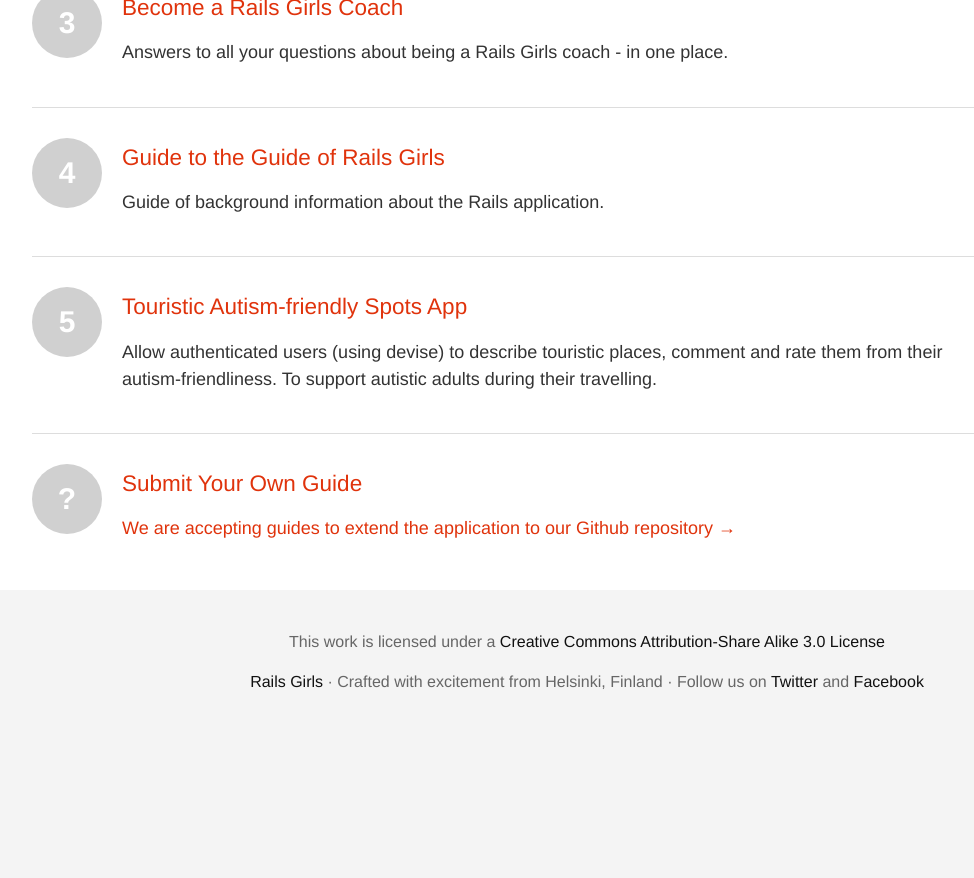
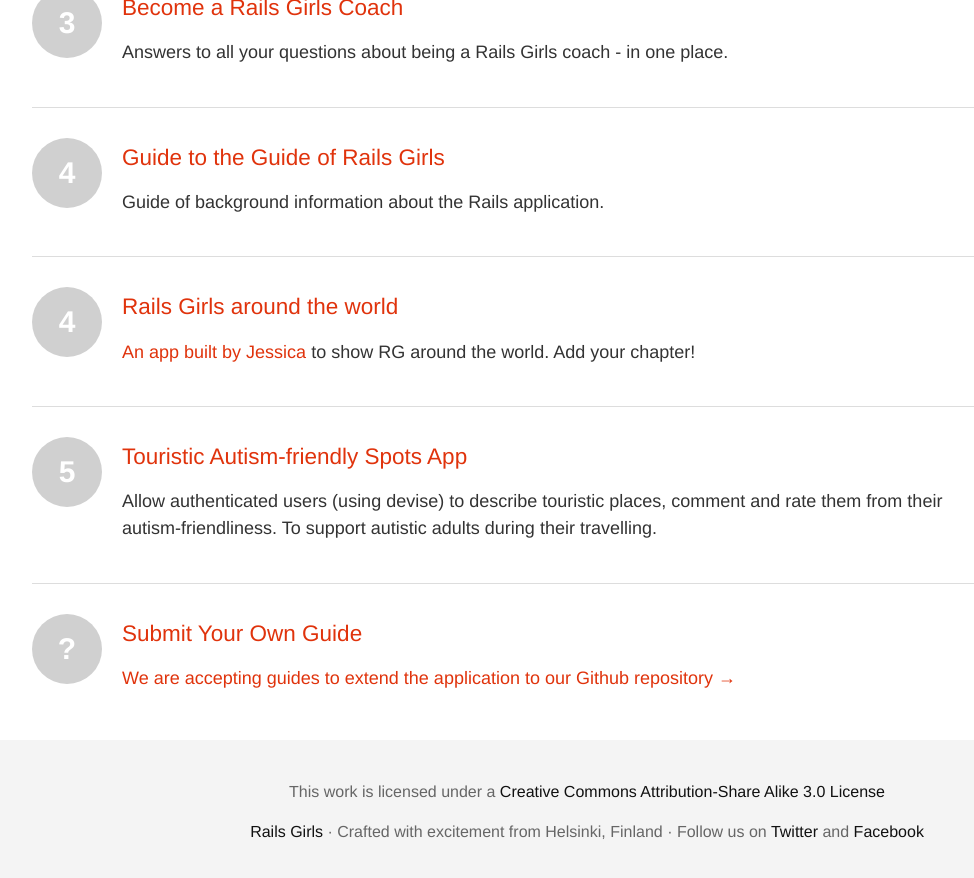
Before and after one commit to railsgirls/guides.railsgirls.com, a Jekyll site: the page built from index.html, in a window 1280 px wide and 900 px high, scrolled down 3867 px. Shown: the top 878 px of the window, without its empty margins (53-1027 px from the left). Built offline with Jekyll 4.4.1, drawn with Linux system fonts in a browser that asks for light colours; nearby versions of some CDN libraries; before the commit the page ends 4617 px from its top, so only the background shows below that.

Commit message:
Adds link to maps

```diff
--- a/index.html
+++ b/index.html
@@ -196,6 +196,14 @@
   </li>
 
   <li>
+    <a href="ttp://rails-girls-map.herokuapp.com/#">
+      <i>4</i>
+      <h3>Rails Girls around the world</h3>
+      <p>An app built by <a href="http://twitter.com/jlsuttles">Jessica</a> to show RG around the world. Add your chapter!</a></p>
+  </li>
+
+
+  <li>
     <a href="touristic-autism_intro">
       <i>5</i>
       <h3>Touristic Autism-friendly Spots App</h3>
```
